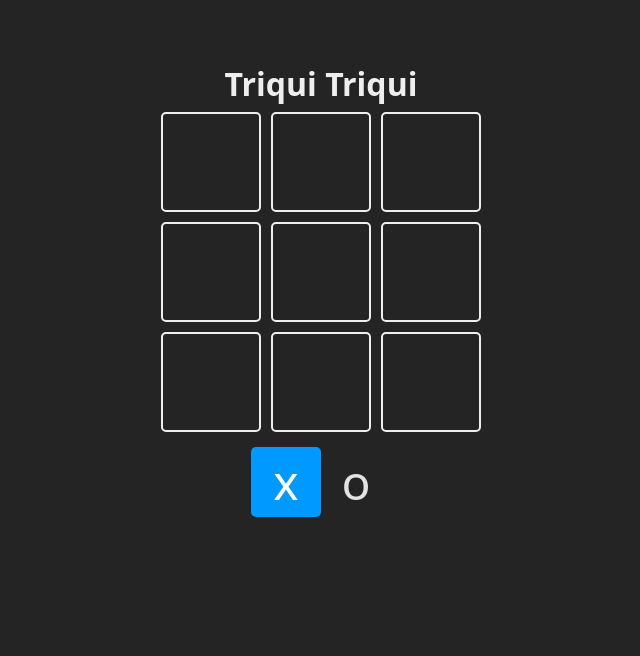
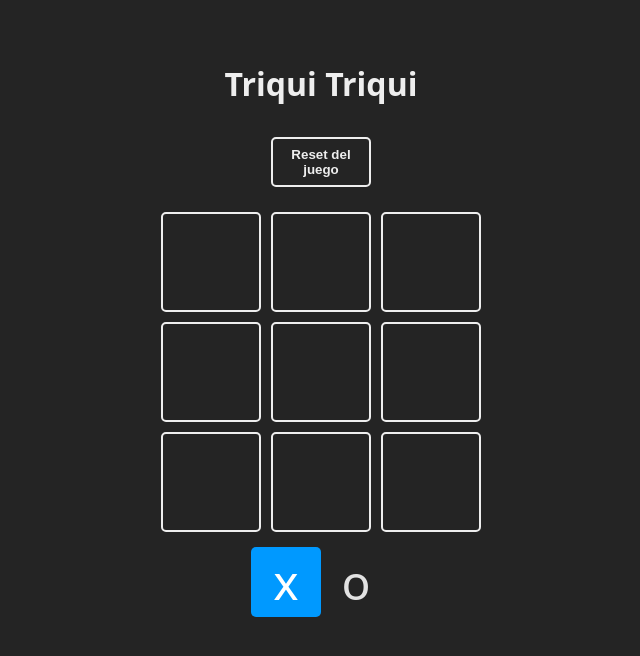
Before and after one commit to carlos-chacon/react-triqui-triqui-use-state-use-effect, a React (Vite) app: page / in a window 1280 px wide. Shown: the top 656 px of the page, without its empty margins (319-959 px from the left). Built offline with nearby package versions, Linux system fonts and the light colour scheme.

Commit message:
47.46 min 24042023

```diff
--- a/package.json
+++ b/package.json
@@ -10,6 +10,7 @@
     "preview": "vite preview"
   },
   "dependencies": {
+    "canvas-confetti": "1.6.0",
     "react": "^18.2.0",
     "react-dom": "^18.2.0"
   },
--- a/src/App.jsx
+++ b/src/App.jsx
@@ -1,50 +1,33 @@
 import React from "react";
 import { useState } from "react";
+import confetti from "canvas-confetti"
+
+import { Square } from "./components/Square"
+import { checkWinner } from "./logic/board"
+import { TURNS } from "./constants"
+
 import "./App.css";
 
-const TURNS = {
-  X: "x",
-  O: "o",
-};
 
-const WINNER_COMBOS = [
-  [0, 1, 2],
-  [3, 4, 5],
-  [6, 7, 8],
-  [0, 3, 6],
-  [1, 4, 7],
-  [2, 5, 8],
-  [0, 4, 8],
-  [2, 4, 6],
-];
-
-const Square = ({ children, isSelected, updateBoard, index }) => {
-  const className = `square ${isSelected ? "is-selected" : ""}`;
-  const handleClick = () => {
-    updateBoard(index);
-  };
-  return (
-    <div className={className} onClick={handleClick}>
-      {children}
-    </div>
-  );
-};
 
 function App() {
   const [board, setBoard] = useState(Array(9).fill(null));
   const [turn, setTurn] = useState(TURNS.X);
   const [winner, setWinner] = useState(null);
-  const checkWinner = (boardToCheck) => {
-    for (const combo of WINNER_COMBOS) {
-      const [a,b,c] = combo
-      if(
-        boardToCheck[a] &&
-        boardToCheck[a] === boardToCheck[b] &&
-        boardToCheck[a] === boardToCheck[c]
-      ) return boardToCheck[a]
-    }
-    return null
+
+
+  const resetGame = () => {
+    setBoard(Array(9).fill(null));
+    setTurn(TURNS.X);
+    setWinner(null);
+  };
+
+  const checkEndGame = (board) => {
+    // revisamos si hay un empate
+    //si no hay mas espacios vacíos en el tablero
+    return board.every((square) => square !== null)
   }
+
   const updateBoard = (index) => {
     // no se actualiza esta posición si ya tiene algo
     if (board[index] || winner) return;
@@ -57,42 +40,52 @@ function App() {
     const newTurn = turn === TURNS.X ? TURNS.O : TURNS.X;
     setTurn(newTurn);
     //revisar si hay ganador
-    const newWinner = checkWinner(newBoard)
-    if(newWinner) setWinner(newWinner)
+    const newWinner = checkWinner(newBoard);
+    if (newWinner) {
+      confetti()
+      setWinner(newWinner);
+    } else if (checkEndGame(newBoard)) {
+      setWinner(false);
+    }
   };
 
   return (
     <main className="board">
       <h1>Triqui Triqui</h1>
+      <button onClick={resetGame}>Reset del juego</button>
       <section className="game">
-        {board.map((value, index) => {
+        {board.map((square, index) => {
           return (
             <Square key={index} updateBoard={updateBoard} index={index}>
-              {board[index]}
+              {square}
             </Square>
           );
         })}
       </section>
       <section className="turn">
-        <Square isSelected={turn === TURNS.X}>{TURNS.X}</Square>
+        <Square
+          isSelected={turn === TURNS.X}
+          updateBoard={undefined}
+          index={undefined}
+        >
+          {TURNS.X}
+        </Square>
         <Square isSelected={turn === TURNS.O}>{TURNS.O}</Square>
       </section>
 
-      {
-        winner !== null && (
-          <section className="winner">
-            <div className="text">
-              <h2>
-                {
-                  winner === false
-                  ? 'Empate'
-                  : 'Ganó ' + winner
-                }
-              </h2>
-            </div>
-          </section>
-        )
-      }
+      {winner !== null && (
+        <section className="winner">
+          <div className="text">
+            <h2>{winner === false ? "Empate" : "Ganó "}</h2>
+            <header className="win">
+              {winner && <Square>{winner}</Square>}
+            </header>
+            <footer>
+              <button onClick={resetGame}>Empezar de nuevo</button>
+            </footer>
+          </div>
+        </section>
+      )}
     </main>
   );
 }
--- /dev/null
+++ b/src/components/Square.jsx
@@ -0,0 +1,13 @@
+import React from "react";
+
+export const Square = ({ children, isSelected, updateBoard, index }) => {
+    const className = `square ${isSelected ? "is-selected" : ""}`;
+    const handleClick = () => {
+      updateBoard(index);
+    };
+    return (
+      <div className={className} onClick={handleClick}>
+        {children}
+      </div>
+    );
+  };
--- /dev/null
+++ b/src/constants.js
@@ -0,0 +1,15 @@
+export const TURNS = {
+    X: "x",
+    O: "o",
+  };
+
+export const WINNER_COMBOS = [
+[0, 1, 2],
+[3, 4, 5],
+[6, 7, 8],
+[0, 3, 6],
+[1, 4, 7],
+[2, 5, 8],
+[0, 4, 8],
+[2, 4, 6],
+];
--- /dev/null
+++ b/src/logic/board.js
@@ -0,0 +1,14 @@
+import { WINNER_COMBOS } from "../constants";
+
+export const checkWinner = (boardToCheck) => {
+  for (const combo of WINNER_COMBOS) {
+    const [a, b, c] = combo;
+    if (
+      boardToCheck[a] &&
+      boardToCheck[a] === boardToCheck[b] &&
+      boardToCheck[a] === boardToCheck[c]
+    )
+      return boardToCheck[a];
+  }
+  return null;
+};
```
Also changed, not shown: 1 other file (tests, documents, lock files or other folders).
